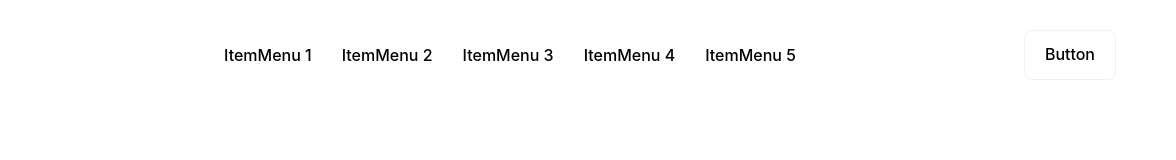
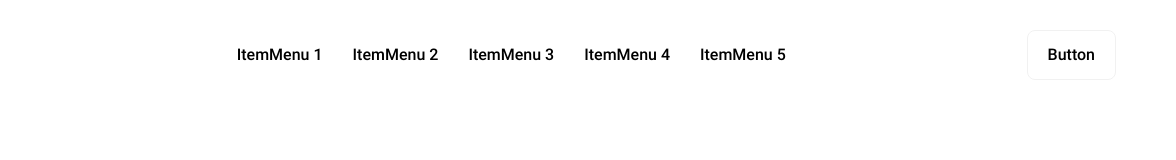
Before and after one commit to ivan1986mrpl/start-template-vite, a website built with Vite: page src/index.html in a window 1280 px wide. Shown: the full height of the page, 104-1280 px from the left. Built offline with nearby package versions, Linux system fonts and the light colour scheme.

Commit message:
fix: fonts include

```diff
--- a/src/styles/config/_fonts.scss
+++ b/src/styles/config/_fonts.scss
@@ -1,6 +1,6 @@
 @use 'sass:map';
 
-@mixin font($fname, $fstyle, $fweight, $furl) {
+/* @mixin font($fname, $fstyle, $fweight, $furl) {
     @font-face {
       font-family: $fname;
       font-style: $fstyle;
@@ -12,4 +12,36 @@
   @include font('roboto-x', normal, 400, '../assets/fonts/roboto-regular-webfont.woff2');
   @include font('roboto-x', italic, 400, '../assets/fonts/roboto-italic-webfont.woff2');
   @include font('roboto-x', normal, 700, '../assets/fonts/roboto-bold-webfont.woff2');
-  @include font('roboto-x', italic, 700, '../assets/fonts/roboto-bolditalic-webfont.woff2');
+  @include font('roboto-x', italic, 700, '../assets/fonts/roboto-bolditalic-webfont.woff2'); */
+
+
+@mixin font-woff2($font-family, $url, $weight, $style) {
+  @font-face {
+    src: url('#{$url}.woff2') format("woff2");
+    font-family: "#{$font-family}";
+    font-weight: #{$weight};
+    font-style: $style;
+    font-display: swap;
+  }
+}
+
+$fontPrimary: "Roboto";
+$fontSecondary: "Anton";
+
+//
+
+//@include font-woff2($fontPrimary, "../../assets/fonts/#{$fontPrimary}-Thin", 100, normal);
+//@include font-woff2($fontPrimary, "../../assets/fonts/#{$fontPrimary}-ExtraLight", 200, normal);
+@include font-woff2($fontPrimary, "../../assets/fonts/#{$fontPrimary}-Light", 300, normal);
+@include font-woff2($fontPrimary, "../../assets/fonts/#{$fontPrimary}-Regular", 400, normal);
+@include font-woff2($fontPrimary, "../../assets/fonts/#{$fontPrimary}-Medium", 500, normal);
+//@include font-woff2($fontPrimary, "../../assets/fonts/#{$fontPrimary}-SemiBold", 600, normal);
+@include font-woff2($fontPrimary, "../../assets/fonts/#{$fontPrimary}-Bold", 700, normal);
+//@include font-woff2($fontPrimary, "../../assets/fonts/#{$fontPrimary}-ExtraBold", 800, normal);
+//@include font-woff2($fontPrimary, "../../assets/fonts/#{$fontPrimary}-Black", 900, normal);
+
+@include font-woff2($fontSecondary, "../../assets/fonts/#{$fontSecondary}-Regular", 400, normal);
+//@include font-woff2($fontSecondary, "../../assets/fonts/#{$fontSecondary}-Medium", 500, normal);
+//@include font-woff2($fontSecondary, "../../assets/fonts/#{$fontSecondary}-SemiBold", 600, normal);
+//@include font-woff2($fontSecondary, "../../assets/fonts/#{$fontSecondary}-Bold", 700, normal);
+//@include font-woff2($fontSecondary, "../../assets/fonts/#{$fontSecondary}-ExtraBold", 800, normal);
--- a/src/styles/config/_root.scss
+++ b/src/styles/config/_root.scss
@@ -1,6 +1,6 @@
 :root {
 	// Семейство шрифта по умолчанию
-	--bs-font-family: "Inter", sans-serif;
+	--bs-font-family: "Roboto", sans-serif;
 
 	// Размер шрифта по умолчанию
 	--bs-font-size: 16px;
```
Also changed, not shown: README.md, src/assets/fonts/Anton-Regular.woff2 (added), src/assets/fonts/Roboto-Bold.woff2 (added), src/assets/fonts/Roboto-Light.woff2 (added), src/assets/fonts/Roboto-Medium.woff2 (added), src/assets/fonts/Roboto-Regular.woff2 (added), src/assets/fonts/roboto-bold-webfont.woff2 (deleted), src/assets/fonts/roboto-bolditalic-webfont.woff2 (deleted), src/assets/fonts/roboto-italic-webfont.woff2 (deleted), src/assets/fonts/roboto-regular-webfont.woff2 (deleted).
